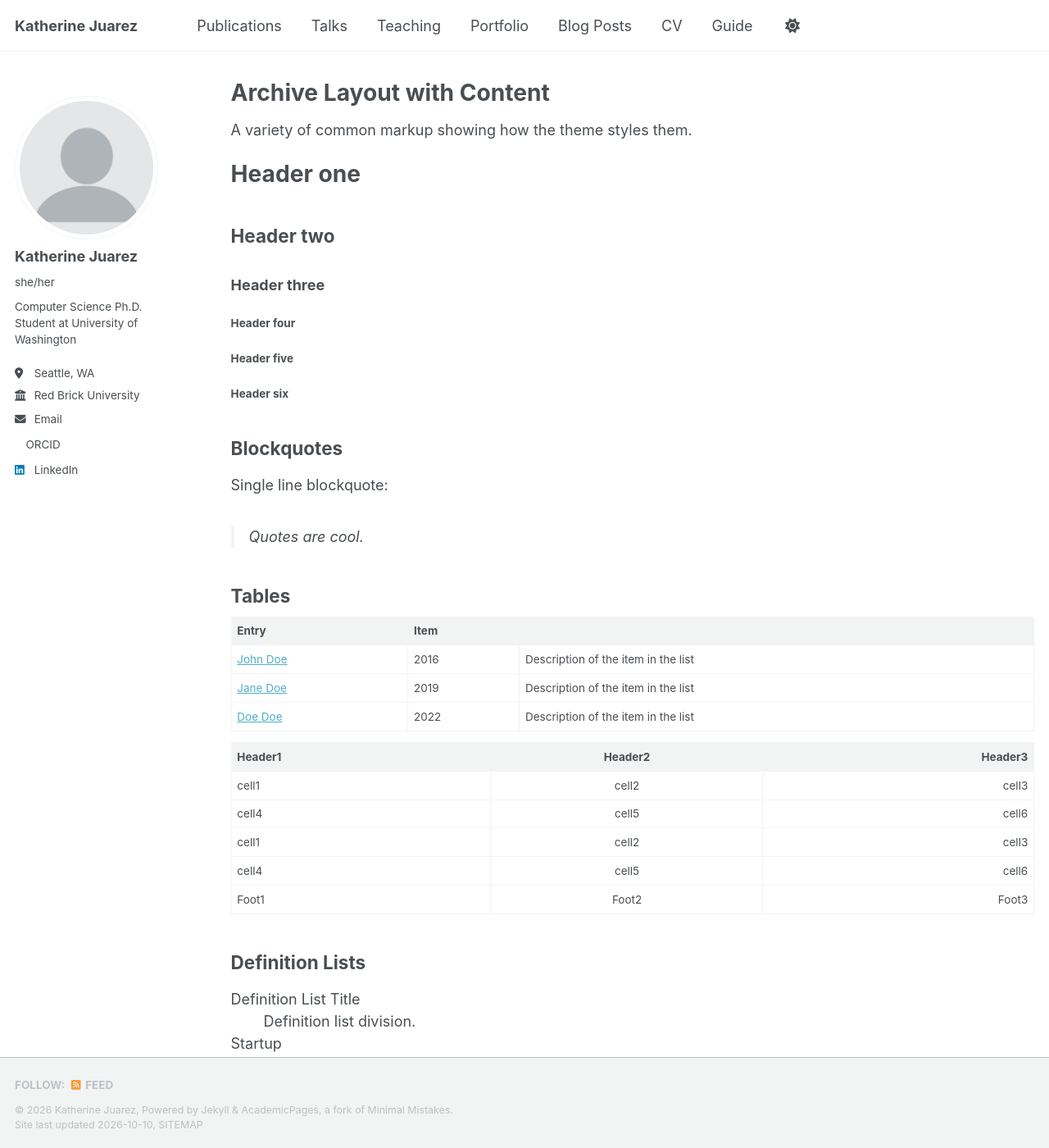
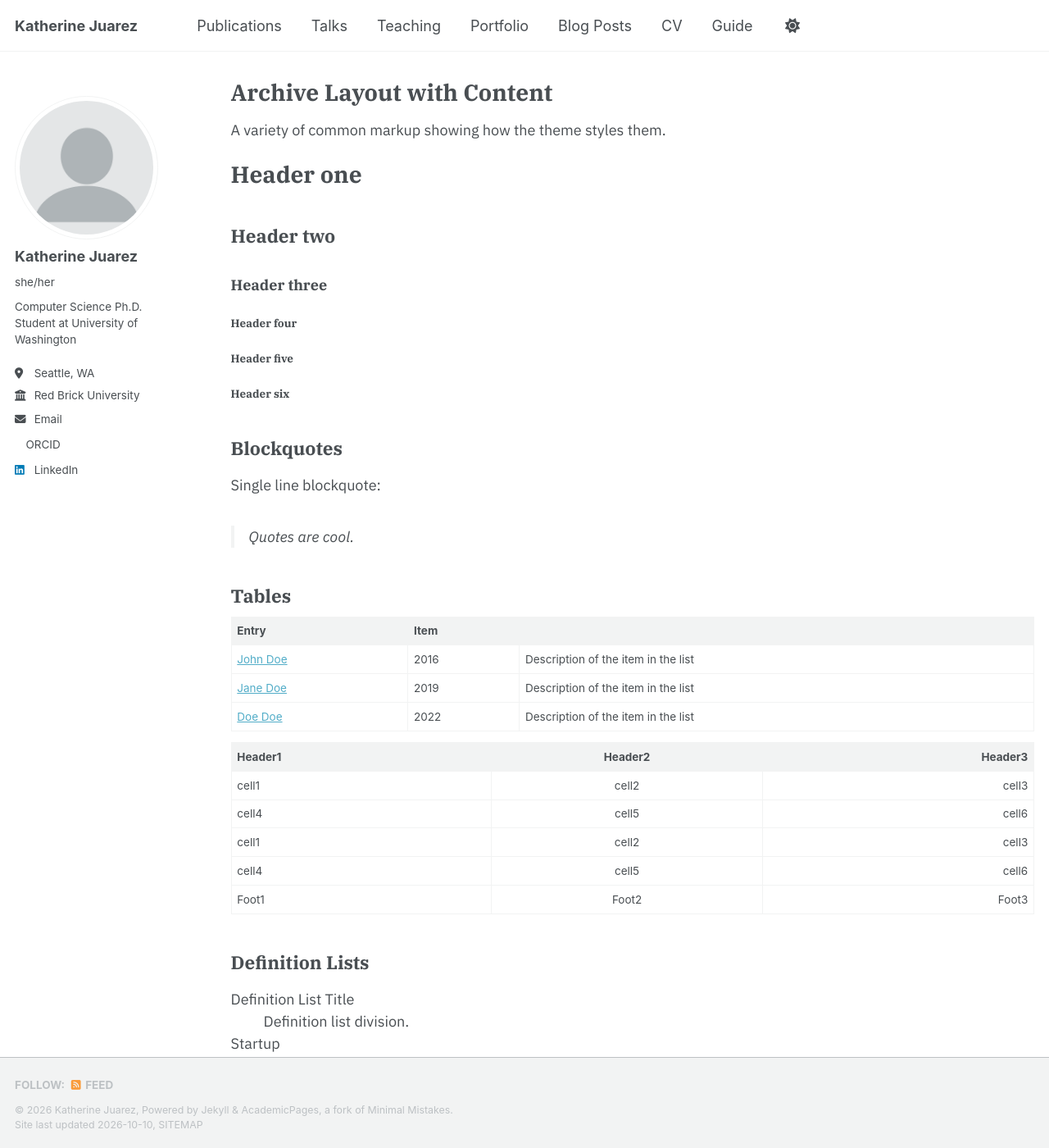
Before and after one commit to katherinejuarez/katherinejuarez.github.io, a Jekyll site: the page built from _pages/archive-layout-with-content.md, in a window 1280 px wide and 1400 px high. Shown: the whole window at 82% size. Built offline with Jekyll 4.4.1, drawn with Linux system fonts in a browser that asks for light colours; a style sheet for code colours, icons or effects is not loaded.

Commit message:
added cust fonts

```diff
--- a/_includes/head/custom.html
+++ b/_includes/head/custom.html
@@ -19,4 +19,8 @@
 <link rel="icon" href="/images/favicon.ico"/>
 <meta name="theme-color" content="var(--global-bg-color)"/>
 
+<link rel="preconnect" href="https://fonts.googleapis.com">
+<link rel="preconnect" href="https://fonts.gstatic.com" crossorigin>
+<link href="https://fonts.googleapis.com/css2?family=IBM+Plex+Sans:ital,wght@0,400;0,600;1,400&family=IBM+Plex+Serif:wght@500;600;700&display=swap" rel="stylesheet">
+
 <!-- end custom head snippets -->
--- a/assets/css/main.scss
+++ b/assets/css/main.scss
@@ -37,3 +37,14 @@
     "layout/sidebar",
     "layout/json_cv"
 ;
+
+/* Fonts: IBM Plex Serif headings, IBM Plex Sans body */
+html, body {
+  font-family: "IBM Plex Sans", -apple-system, "Helvetica Neue", Arial, sans-serif;
+}
+
+h1, h2, h3, h4, h5, h6,
+.page__title,
+.author__name {
+  font-family: "IBM Plex Serif", Georgia, "Times New Roman", serif;
+}
```
